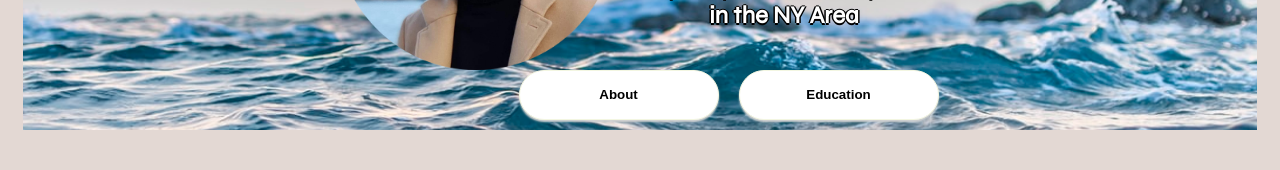
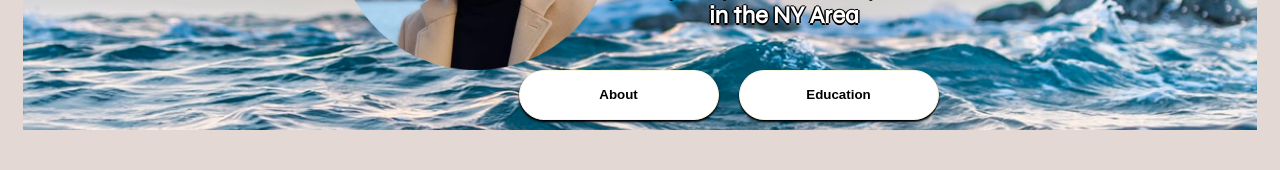
Before and after one commit to matthewjchun/matthewjchun.github.io, a React (Create React App) app: page / in a window 1280 px wide. Shown: the part 299-469 px from the top of the page. Built offline with nearby package versions, Linux system fonts and the light colour scheme.

Commit message:
fixed button hover

```diff
--- a/src/components/Navigation.js
+++ b/src/components/Navigation.js
@@ -17,13 +17,13 @@
     border-radius: 25px;
     outline: 0;
     margin: 0px 10px;
-    box-shadow: 0px 2px 2px lightgray;
+    box-shadow: 0px 2px 2px black;
     cursor: pointer;
     transition: ease color 500ms;
     transition: ease background-color 300ms;
     &:hover{
-        color: lightgray;
-        background-color:  #F3F6E1;
+        color: white;
+        background-color:  #E3D8D3;
     }
 `
 
```
